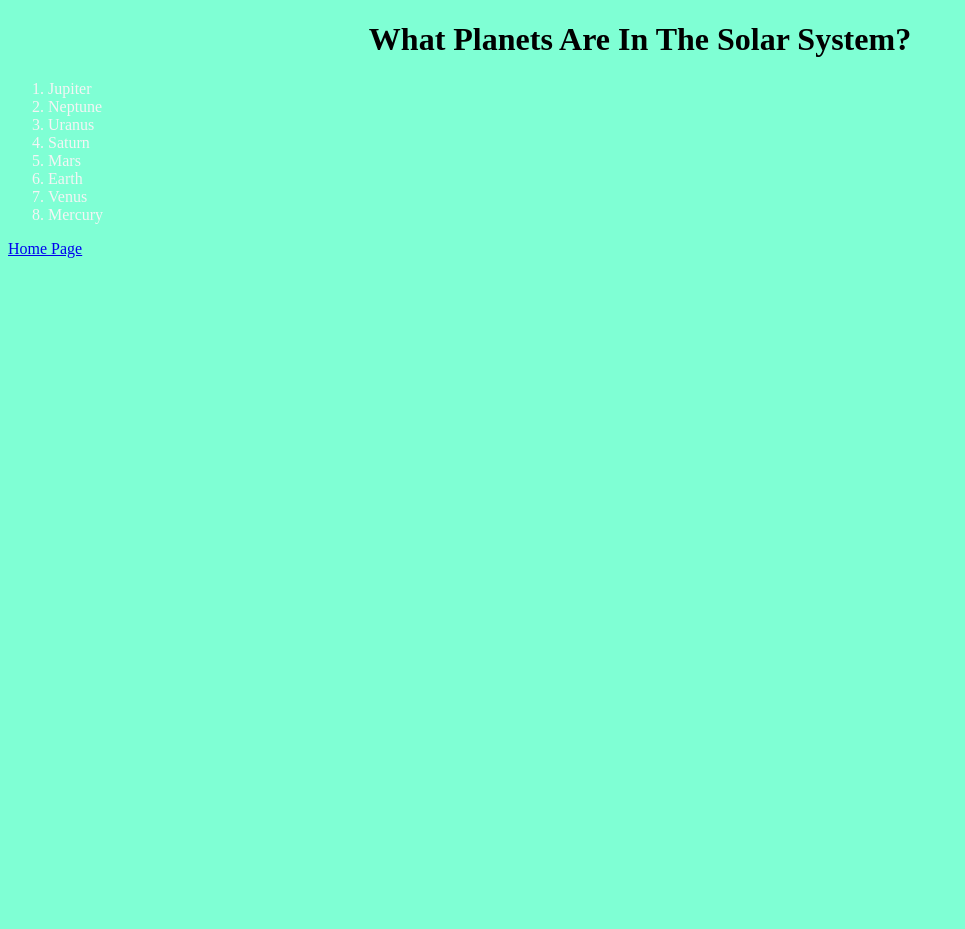
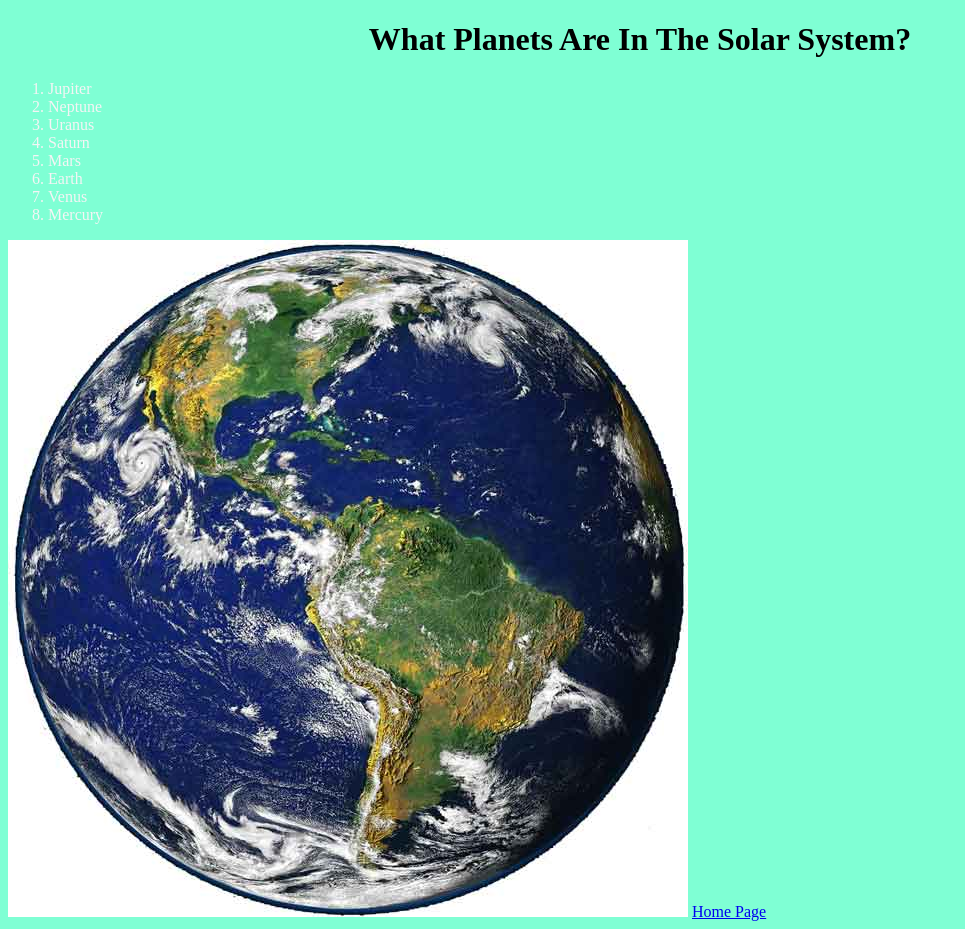
Before and after one commit to Afunstudent174/Final-Project.github.io, a plain HTML site: page planets.html in a window 1280 px wide. Shown: the whole page, without its empty margins (0-965 px from the left). Before the commit the page ends 800 px from the top, so only its background shows below. Drawn offline with Linux system fonts and the light colour scheme.

Commit message:
Update planets.html

```diff
--- a/planets.html
+++ b/planets.html
@@ -15,6 +15,7 @@
 <li> Venus </li>
 <li> Mercury </li>
   </ol>
+<img src="planet.jpg">
   <a href="index.html"> Home Page </a>
  </body>
  </html>
```
